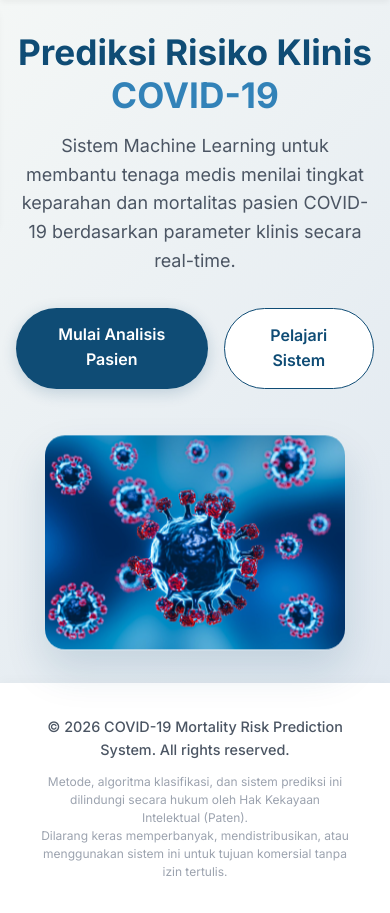
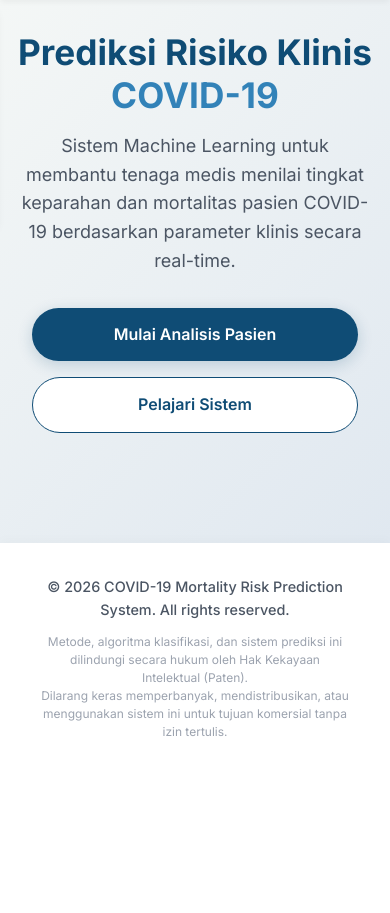
Before and after one commit to anaconduck/covid_mortality_risk, a Flask app: page / in a window 390 px wide. Shown: the part 71-984 px from the top of the page. After the commit the page ends 807 px from the top, so only its background shows below. Run offline with Flask 3, Linux system fonts and the light colour scheme; parts of the project's set-up code (start-up, migrations or seed data) failed here and were passed over.

Commit message:
Update UI: Stack hero buttons and hide image on mobile

```diff
--- a/static/style.css
+++ b/static/style.css
@@ -489,8 +489,15 @@ select.input-field {
   .hero-title {
     font-size: 2.2rem;
   }
-  .hero-virus-img {
-    max-width: 300px;
+  .hero-actions {
+    flex-direction: column;
+    padding: 0 1rem;
+  }
+  .hero-actions a {
+    width: 100%;
+  }
+  .hero-image {
+    display: none;
   }
   .card-form {
     padding: 1.5rem;
```
